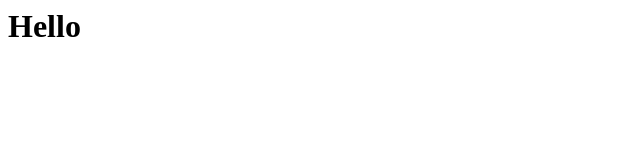
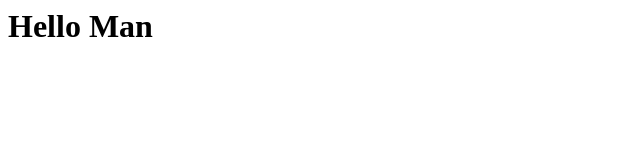
Before and after one commit to aj-pandoraBox/git-learn, a plain HTML site: page index.html in a window 1280 px wide. Shown: the whole page, without its empty margins (0-640 px from the left). Drawn offline with Linux system fonts and the light colour scheme.

Commit message:
testing mode

```diff
--- a/index.html
+++ b/index.html
@@ -1,4 +1,4 @@
 <html>
-<h1>Hello</h1>
+<h1>Hello Man</h1>
 
 </html>
```
